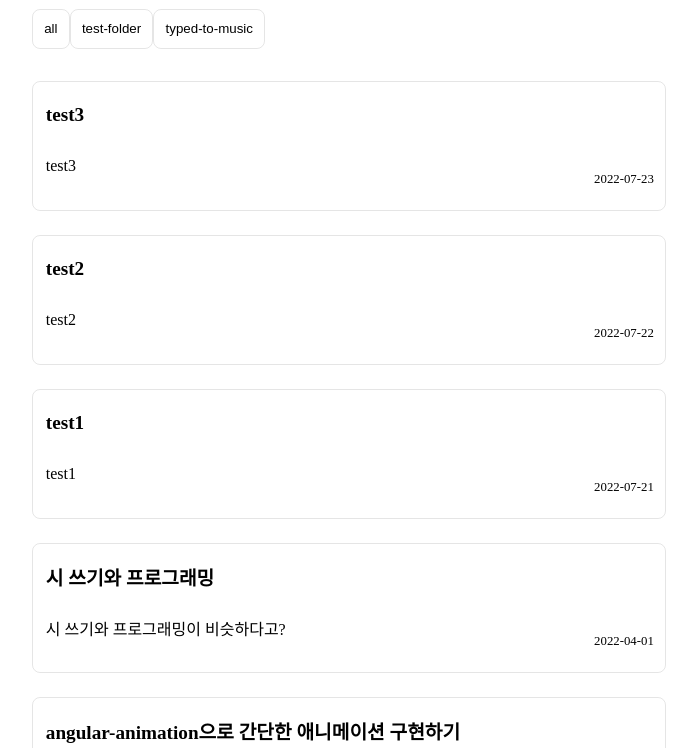
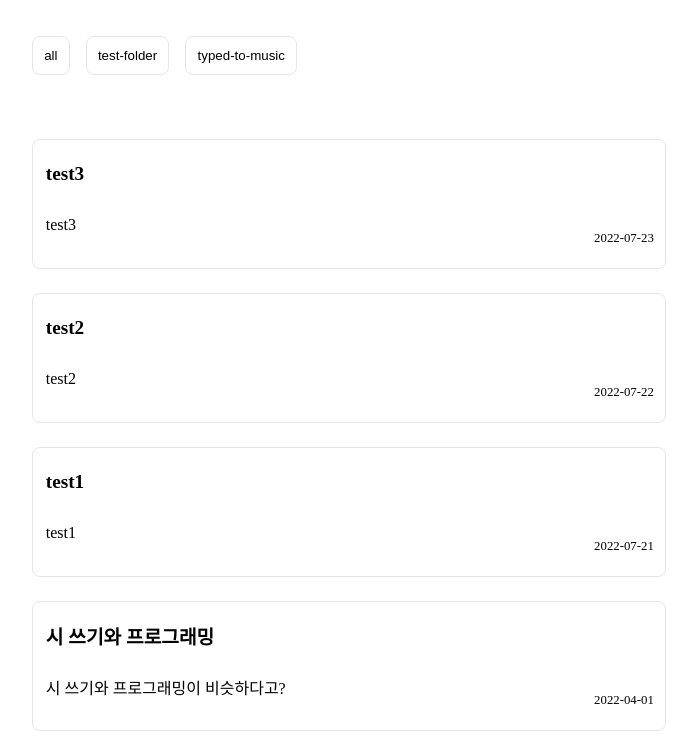
Before and after one commit to tyange/tyange-blog-gatsby, a Gatsby site: page /blog in a window 1280 px wide. Shown: the part 76-824 px from the top of the page, without its empty margins (292-989 px from the left). Built offline with nearby package versions, Linux system fonts and the light colour scheme; Gatsby itself is replaced by a stand-in of ours; some packages are replaced by stand-ins of ours.

Commit message:
import 순서 정렬

```diff
--- a/src/pages/blog/index.tsx
+++ b/src/pages/blog/index.tsx
@@ -1,11 +1,12 @@
 import * as React from "react";
-import Layout from "../../components/layout";
+import { useEffect } from "react";
 import { graphql } from "gatsby";
 import styled from "styled-components";
+import { useBlogStore } from "../../store/blogStore";
 import { Reading } from "../../types/types";
-import { useBlogStore } from "../../store/blogStore";
+
+import Layout from "../../components/layout";
 import Category from "../../components/category";
-import { useEffect } from "react";
 import Post from "../../components/post";
 
 const BlogWrapper = styled.div`
@@ -18,8 +19,11 @@ const BlogWrapper = styled.div`
 `;
 
 const CategoryWrapper = styled.div`
+  display: flex;
+  gap: 1rem;
   width: 50%;
-  margin-bottom: 2rem;
+  margin-top: 2rem;
+  margin-bottom: 4rem;
 `;
 
 const PostList = styled.ul`
```
